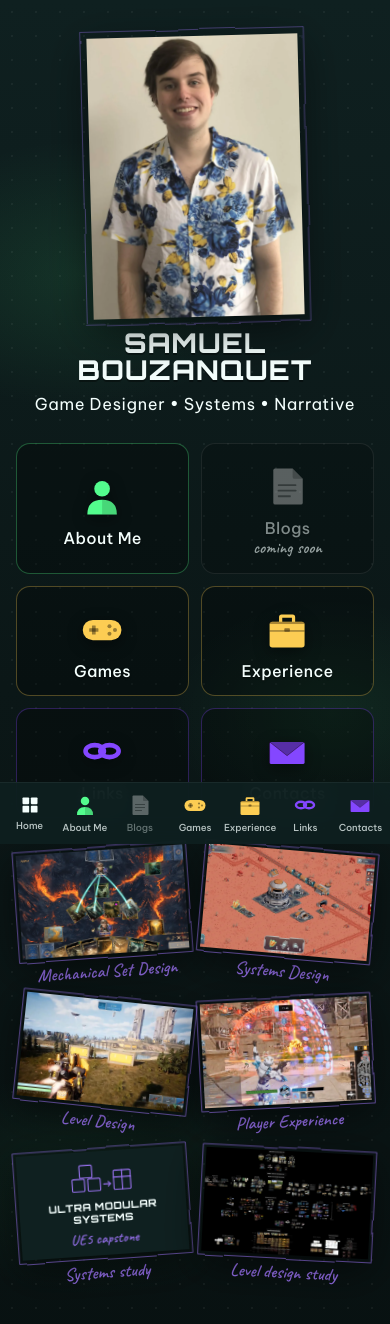
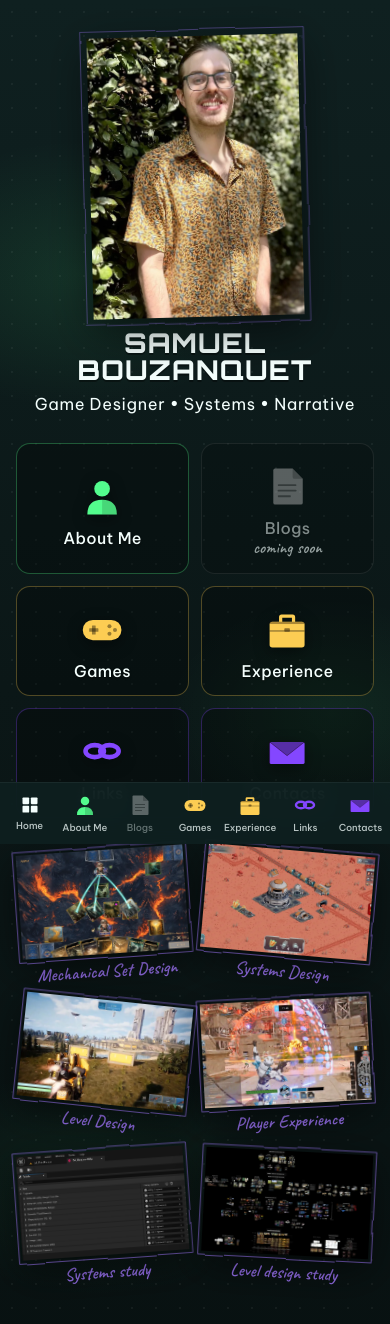
Before and after one commit to SamBou2501/PortfolioWebsite, a plain HTML site: page index.html in a window 390 px wide. Shown: the top 1324 px of the page. Drawn offline with Linux system fonts and the light colour scheme.

Commit message:
MEDIUM changes to images

```diff
--- a/css/style.css
+++ b/css/style.css
@@ -390,36 +390,6 @@ body {
 .study-ums   { top: 15%; left: 1.2%; transform: rotate(-4deg); }
 .study-zorde { top: 56%; left: 1.2%; transform: rotate(3deg); }
 
-/* UMS has no screenshot: a dark note card with a modular-blocks doodle. */
-.ums-card {
-  aspect-ratio: 16 / 10;
-  display: flex;
-  flex-direction: column;
-  align-items: center;
-  justify-content: center;
-  gap: calc(6 * var(--u));
-  padding: calc(14 * var(--u));
-  background: #0F2020;
-  text-align: center;
-}
-.ums-blocks { width: 46%; color: var(--ink-color); }
-.ums-card-title {
-  font-family: var(--font-display);
-  font-weight: var(--display-weight);
-  text-transform: uppercase;
-  font-size: max(9px, calc(17 * var(--u)));
-  letter-spacing: 0.04em;
-  line-height: 1.15;
-  color: var(--accent-off-white);
-}
-.ums-card-kicker {
-  font-family: var(--font-hand);
-  font-weight: 600;
-  font-size: max(11px, calc(20 * var(--u)));
-  line-height: 1;
-  color: var(--ink-color);
-}
-
 /* Taskbar ----------------------------------------------------------------- */
 
 .taskbar {
@@ -855,6 +825,29 @@ body.is-dragging-window * { cursor: grabbing !important; }
   color: var(--text);
 }
 .app-bio p { margin: 0; }
+
+/* Photo inside an About Me section: slightly tilted, sketchy frame like the
+   home-page portrait, handwritten caption underneath. */
+.bio-photo {
+  margin: 8px auto 0;
+  width: min(100%, 420px);
+  transform: rotate(1.2deg);
+  text-align: center;
+}
+.bio-photo img {
+  display: block;
+  width: 100%;
+  height: auto;
+  border: 2px solid var(--theme-accent);
+  border-radius: 3px;
+  box-shadow: 0 10px 20px rgba(0, 0, 0, 0.45);
+}
+.bio-photo figcaption {
+  margin-top: 6px;
+  font-family: var(--font-hand);
+  font-size: 1.35rem;
+  color: var(--text-soft);
+}
 
 .app-bullets {
   margin: 4px 0 0;
@@ -2299,9 +2292,6 @@ body.page { overflow: auto; }
   .screenshot-image { width: 100%; }
   .screenshot-caption,
   .study-tile .screenshot-caption { font-size: clamp(1.05rem, 4.6vw, 1.4rem); white-space: normal; }
-  .ums-card { gap: 6px; padding: 10px; }
-  .ums-card-title { font-size: clamp(0.62rem, 2.6vw, 0.9rem); }
-  .ums-card-kicker { font-size: clamp(0.9rem, 3.6vw, 1.15rem); }
 
   /* Tab bar: Home + the six apps, each a full-height, labelled button. */
   .taskbar {
--- a/index.html
+++ b/index.html
@@ -28,8 +28,8 @@
   <link rel="preconnect" href="https://fonts.googleapis.com">
   <link rel="preconnect" href="https://fonts.gstatic.com" crossorigin>
   <link href="https://fonts.googleapis.com/css2?family=Be+Vietnam+Pro:wght@400;500;600;700&family=Caveat:wght@500;600&family=Orbitron:wght@800&display=swap" rel="stylesheet">
-  <link rel="stylesheet" href="css/themes.css?v=9">
-  <link rel="stylesheet" href="css/style.css?v=9">
+  <link rel="stylesheet" href="css/themes.css?v=11">
+  <link rel="stylesheet" href="css/style.css?v=11">
 </head>
 <body>
   <svg width="0" height="0" style="position:absolute" aria-hidden="true">
@@ -311,21 +311,10 @@
         <span class="screenshot-caption">Player Experience</span>
       </a>
 
-      <!-- Study projects: smaller tiles on the left edge. UMS has no
-           screenshot, so it gets a hand-drawn note card instead; swap in an
-           <img> like the others if one turns up. -->
+      <!-- Study projects: smaller tiles on the left edge. -->
       <a class="screenshot study-tile study-ums" href="games/capstone/" title="Open the Ultra Modular Systems study">
-        <span class="screenshot-image ums-card">
-          <svg class="ums-blocks" viewBox="0 0 120 60" fill="none" stroke="currentColor" stroke-width="2" stroke-linecap="round" stroke-linejoin="round" filter="url(#sketch-roughen-light)" aria-hidden="true">
-            <rect x="8" y="30" width="22" height="22" rx="2"/>
-            <rect x="36" y="30" width="22" height="22" rx="2"/>
-            <rect x="22" y="6" width="22" height="22" rx="2"/>
-            <path d="M 64 41 L 76 41"/><path d="M 72 37 L 76 41 L 72 45"/>
-            <rect x="82" y="18" width="30" height="34" rx="2"/>
-            <path d="M 82 30 L 112 30 M 97 18 L 97 52"/>
-          </svg>
-          <span class="ums-card-title">Ultra Modular Systems</span>
-          <span class="ums-card-kicker">UE5 capstone</span>
+        <span class="screenshot-image">
+          <img src="assets/games/ums-fragments-thumb.webp" width="640" height="400" alt="Ultra Modular Systems study:" loading="lazy" decoding="async">
           <svg class="screenshot-frame" viewBox="0 0 100 60" preserveAspectRatio="none" aria-hidden="true">
             <rect x="1.5" y="1.5" width="97" height="57" fill="none" stroke="currentColor" stroke-width="0.6" vector-effect="non-scaling-stroke" filter="url(#sketch-roughen-light)"/>
           </svg>
@@ -348,7 +337,7 @@
     <section class="identity-panel" aria-label="Samuel Bouzanquet">
       <figure class="portrait-figure">
         <div class="portrait-image">
-          <img src="assets/MeImageSamuel.webp" width="1080" height="1440" alt="Photo of Samuel Bouzanquet" class="portrait" fetchpriority="high">
+          <img src="assets/portrait-samuel.webp" width="810" height="1080" alt="Photo of Samuel Bouzanquet" class="portrait" fetchpriority="high">
           <svg class="portrait-frame-sketch" viewBox="0 0 100 130" preserveAspectRatio="none">
             <rect x="1.5" y="1.5" width="97" height="127" fill="none" stroke="currentColor" stroke-width="0.4" vector-effect="non-scaling-stroke" filter="url(#sketch-roughen-light)"/>
           </svg>
@@ -461,7 +450,7 @@
   </footer>
 
 
-  <script src="js/clock.js?v=9"></script>
-  <script src="js/desktop.js?v=9"></script>
+  <script src="js/clock.js?v=11"></script>
+  <script src="js/desktop.js?v=11"></script>
 </body>
 </html>
```
Also changed, not shown: about/index.html (+7 -3 lines), blogs/index.html (+3 -3 lines), contacts/index.html (+3 -3 lines), experience/index.html (+3 -3 lines), games/capstone/index.html (+3 -3 lines), games/index.html (+5 -4 lines), games/nexus/index.html (+3 -3 lines), games/ordinem/index.html (+3 -3 lines), games/starvin/index.html (+3 -3 lines), games/war-of-steel/index.html (+3 -3 lines), games/zorde/index.html (+3 -3 lines), links/index.html (+3 -3 lines), assets/MeImageSamuel.webp (deleted), assets/games/ums-fragments-thumb.webp (added), 2 more files.
